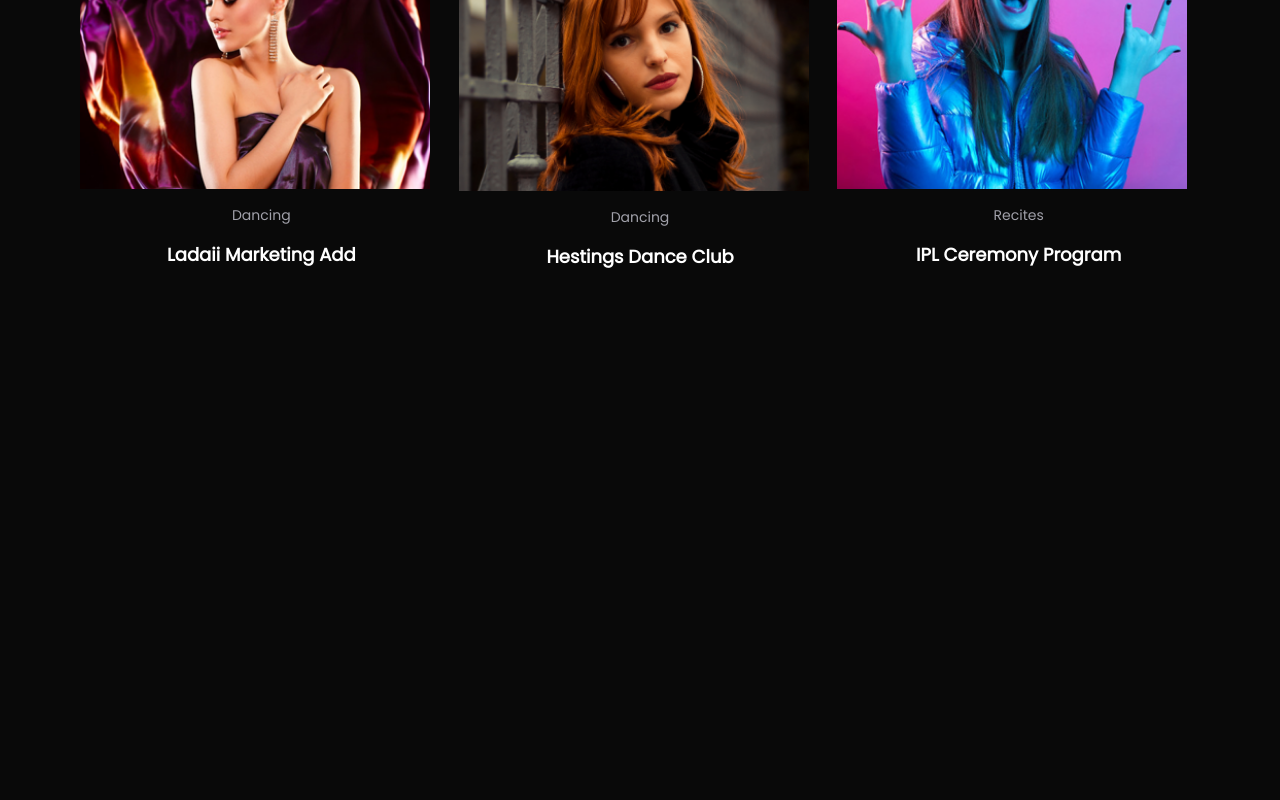
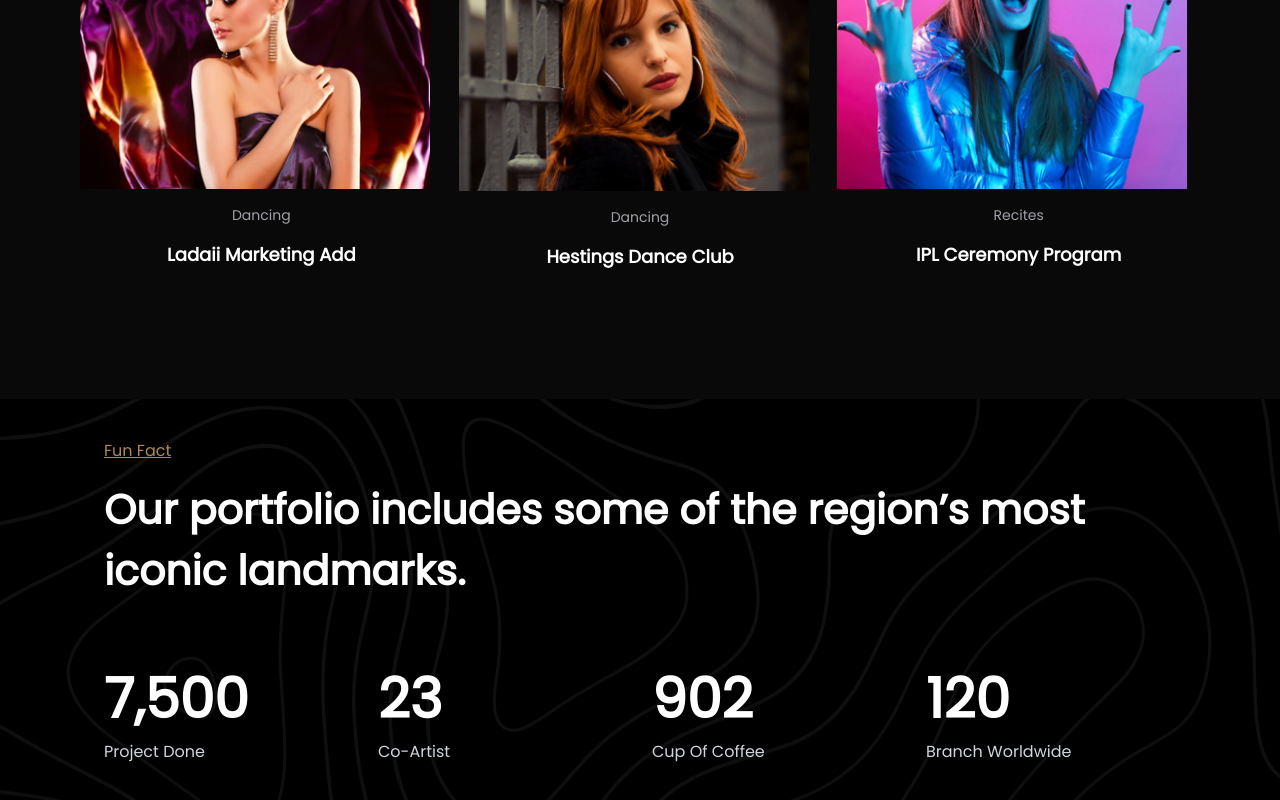
Before and after one commit to tamannaBithy/model-canvas, a Next.js app: page / in a window 1280 px wide. Shown: the part 2396-3196 px from the top of the page. Before the commit the page ends 2795 px from the top, so only its background shows below. Built offline with nearby package versions, Linux system fonts and the light colour scheme.

Commit message:
[in progress] funfact section

```diff
--- /dev/null
+++ b/app/components/Count.jsx
@@ -0,0 +1,51 @@
+"use client";
+import React from "react";
+import CountUp from "react-countup";
+
+const Count = () => {
+  const data = [
+    {
+      id: 1,
+      start: 7200,
+      end: 7500,
+      title: "Project Done",
+    },
+    {
+      id: 2,
+      start: 1,
+      end: 23,
+      title: "Co-Artist",
+    },
+    {
+      id: 3,
+      start: 700,
+      end: 902,
+      title: "Cup Of Coffee",
+    },
+    {
+      id: 4,
+      start: 50,
+      end: 120,
+      title: "Branch Worldwide",
+    },
+  ];
+
+  return (
+    <>
+      {data.map(({ id, start, end, title }) => {
+        return (
+          <div key={id}>
+            <CountUp
+              className="lg:text-[55px] text-[35px] font-bold"
+              start={start}
+              end={end}
+            />
+            <p className=" text-gray-300">{title}</p>
+          </div>
+        );
+      })}
+    </>
+  );
+};
+
+export default Count;
--- a/app/components/Funfact.jsx
+++ b/app/components/Funfact.jsx
@@ -1,11 +1,21 @@
-import React from 'react';
+import React from "react";
+import Count from "./Count";
 
 const Funfact = () => {
-    return (
-        <div>
+  return (
+    <div className="bg-[url('/lets-work-bg.png')]">
+      <div className="child-wrapper space-y-4 p-10">
+        <p className="heading-2">Fun Fact</p>
+        <h2 className="heading">
+          Our portfolio includes some of the region’s most iconic landmarks.
+        </h2>
 
+        <div className="lg:grid grid-cols-4 gap-6 py-10">
+          <Count />
         </div>
-    );
+      </div>
+    </div>
+  );
 };
 
 export default Funfact;
--- a/package.json
+++ b/package.json
@@ -11,6 +11,7 @@
   "dependencies": {
     "next": "13.5.4",
     "react": "^18",
+    "react-countup": "^6.4.2",
     "react-dom": "^18"
   },
   "devDependencies": {
```
Also changed, not shown: public/lets-work-bg.png (added), 1 other file (tests, documents, lock files or other folders).
